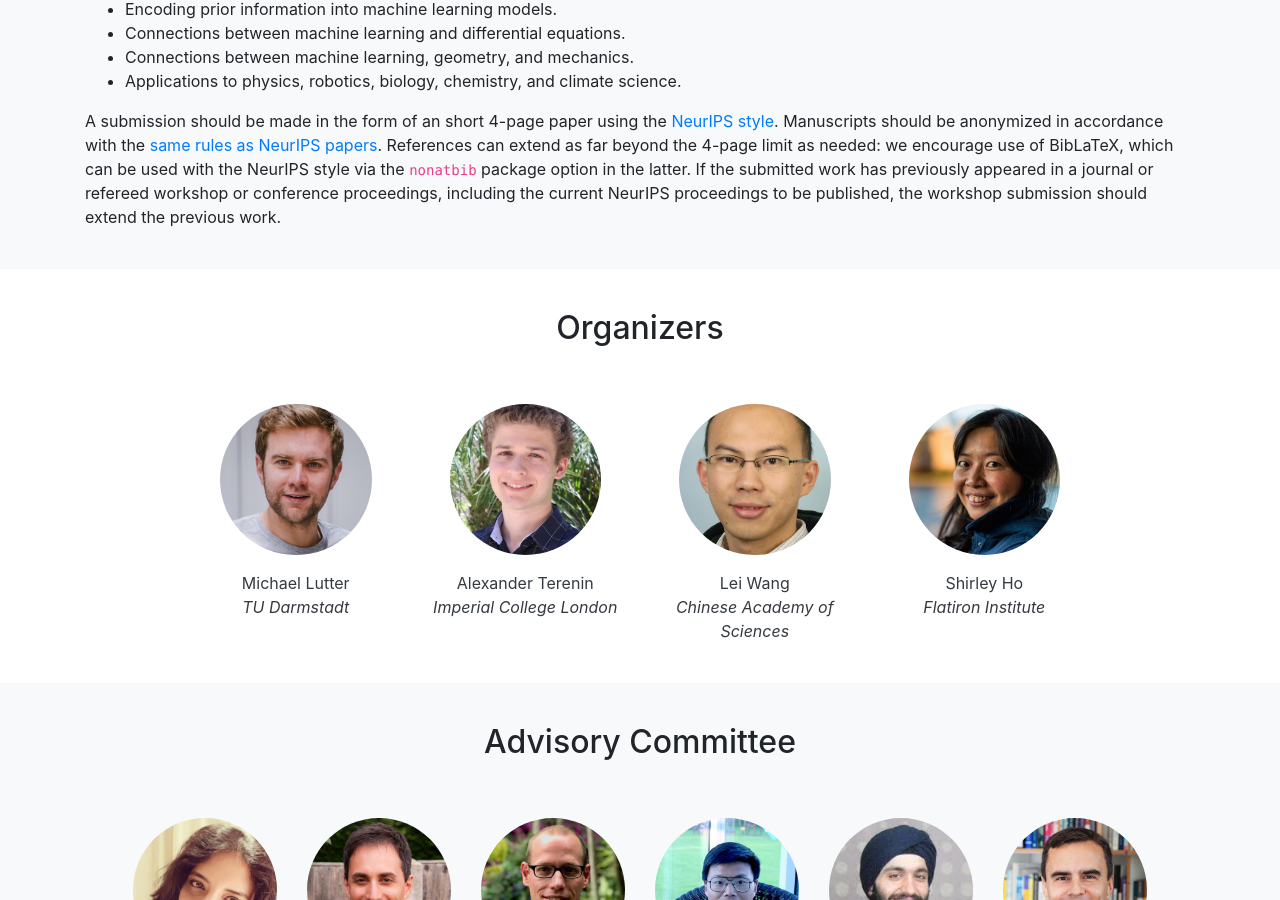
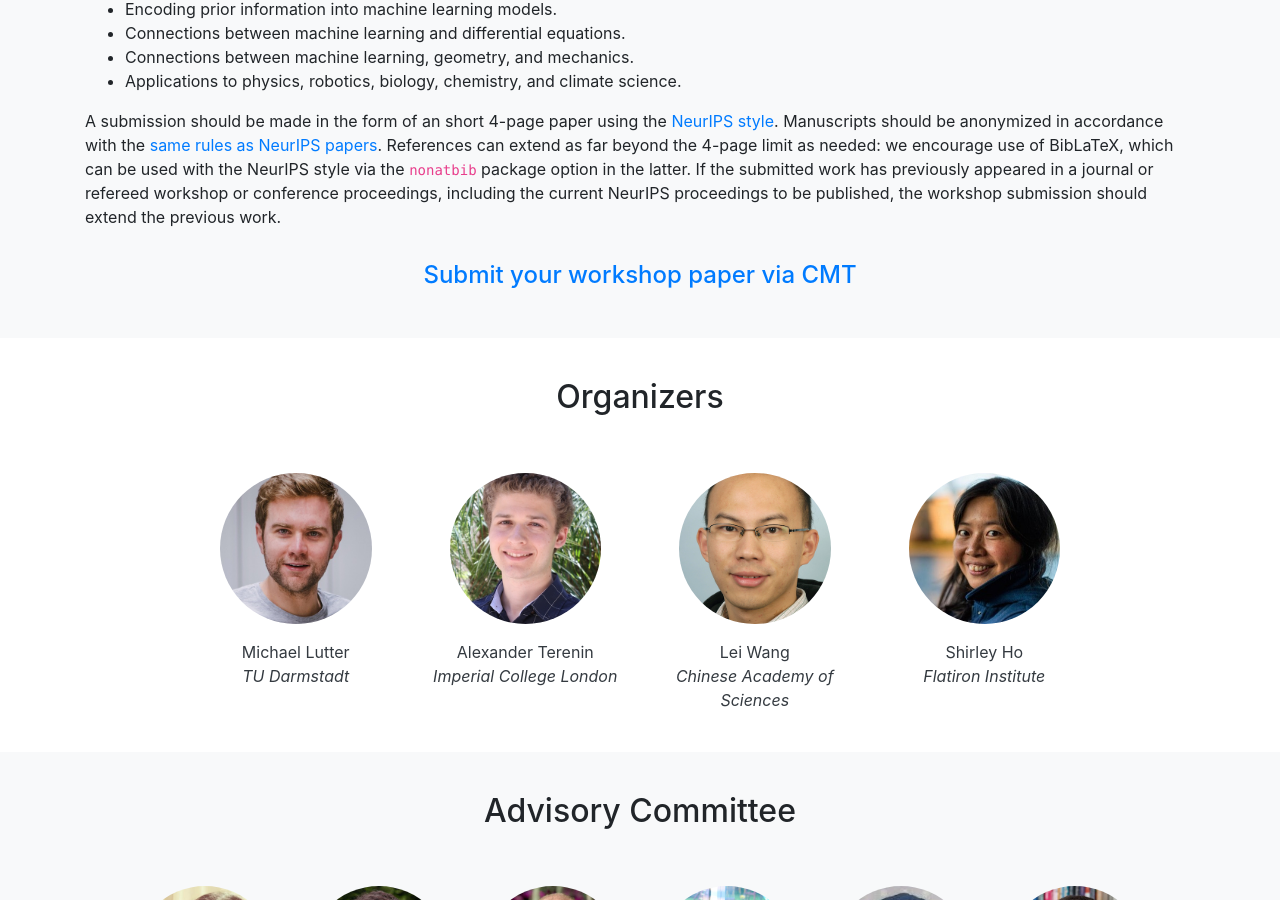
Before and after one commit to inductive-biases/inductive-biases.github.io, a Jekyll site: the page built from index.md, in a window 1280 px wide and 900 px high, scrolled down 2232 px. Built offline with Jekyll 4.4.1, drawn with Linux system fonts in a browser that asks for light colours.

Commit message:
Add CMT link.

```diff
--- a/callforpapers.md
+++ b/callforpapers.md
@@ -17,3 +17,5 @@ A submission should be made in the form of an short 4-page paper using the [Neur
 Manuscripts should be anonymized in accordance with the [same rules as NeurIPS papers](https://neurips.cc/Conferences/2020/CallForPapers).
 References can extend as far beyond the 4-page limit as needed: we encourage use of BibLaTeX, which can be used with the NeurIPS style via the `nonatbib` package option in the latter.
 If the submitted work has previously appeared in a journal or refereed workshop or conference proceedings, including the current NeurIPS proceedings to be published, the workshop submission should extend the previous work.
+
+<h2 class="h4 text-center py-3" markdown="1">[Submit your workshop paper via CMT](https://cmt3.research.microsoft.com/NeurIPSIBW2020)</h2>
```
